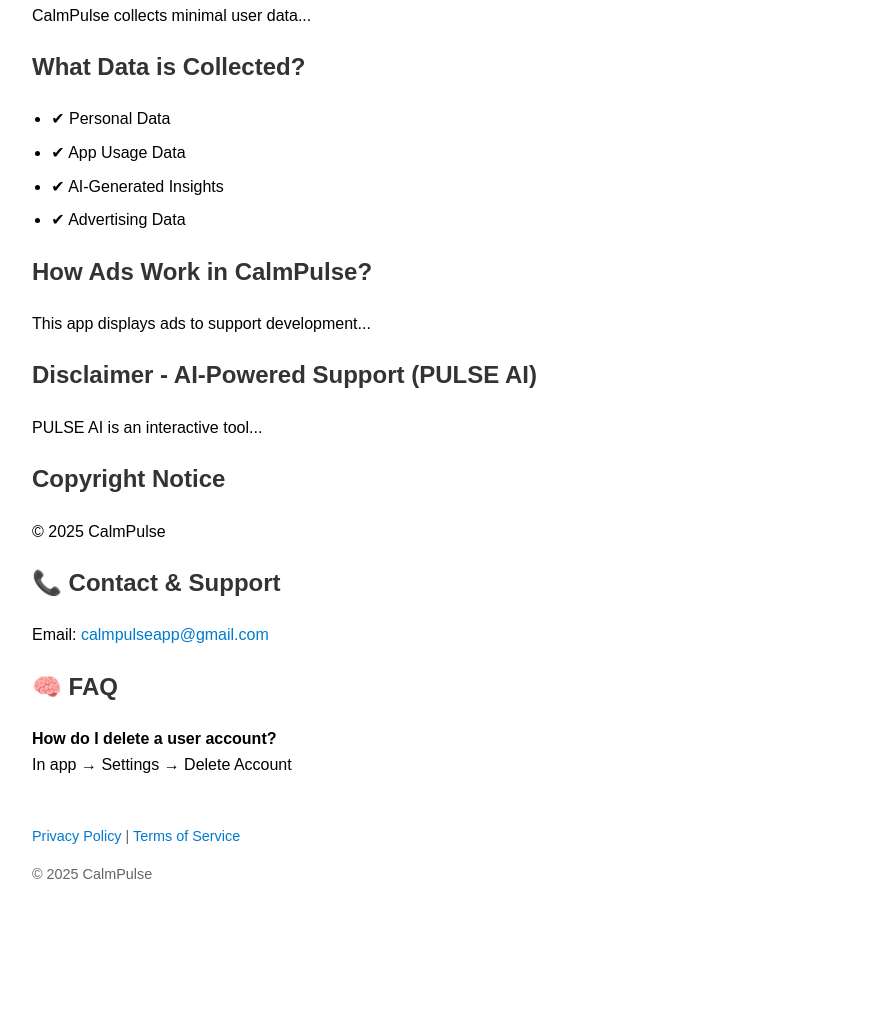
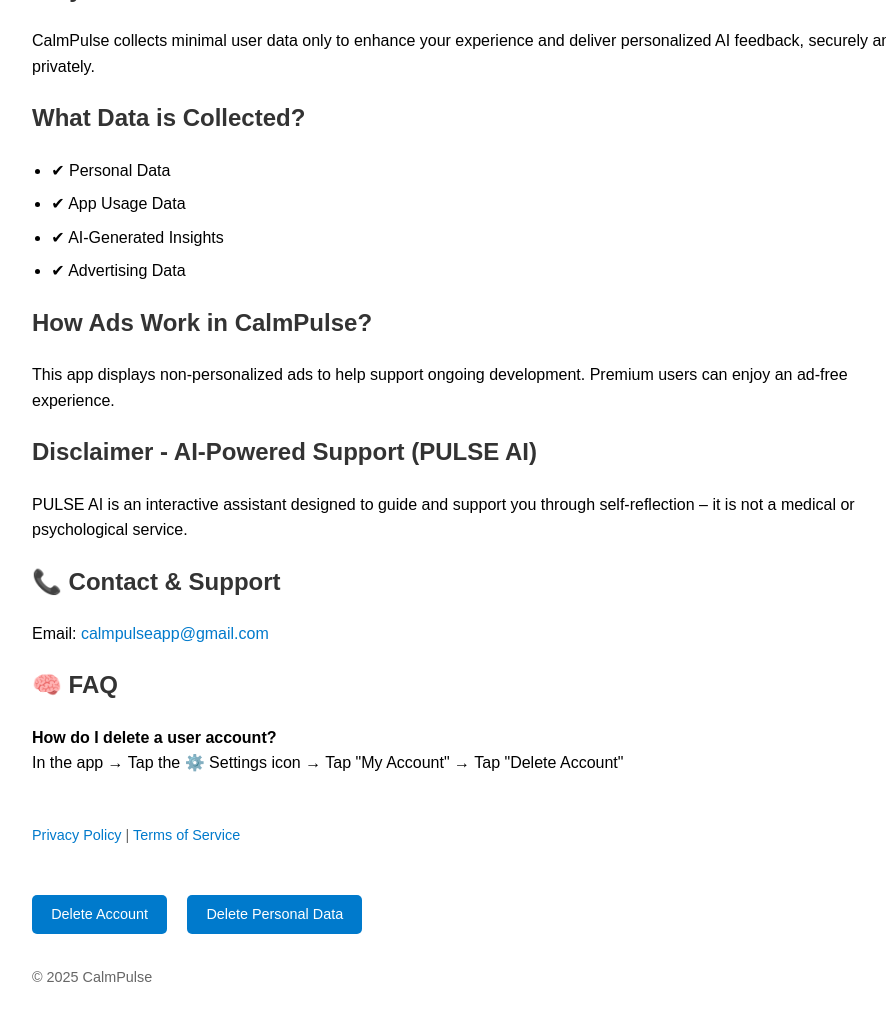
Before and after one commit to noamtzur22/calmpulseapp.github.io, a plain HTML site: page index.html in a window 1280 px wide. Shown: the part 599-1620 px from the top of the page, without its empty margins (0-886 px from the left). Before the commit the page ends 1517 px from the top, so only its background shows below. Drawn offline with Linux system fonts and the light colour scheme.

Commit message:
Update index.html

```diff
--- a/index.html
+++ b/index.html
@@ -5,20 +5,52 @@
   <title>CalmPulse</title>
   <meta name="viewport" content="width=device-width, initial-scale=1">
   <style>
-    body { font-family: Arial, sans-serif; margin: 2rem; line-height: 1.6; max-width: 900px; }
-    h1, h2 { color: #333; }
-    ul { padding-left: 1.2em; }
-    li { margin-bottom: 0.5em; }
-    a { color: #007acc; text-decoration: none; }
-    footer { margin-top: 3rem; font-size: 0.9rem; color: #666; }
-    hr { margin: 2rem 0; }
+    body {
+      font-family: Arial, sans-serif;
+      margin: 2rem;
+      line-height: 1.6;
+      max-width: 900px;
+    }
+    h1, h2 {
+      color: #333;
+    }
+    ul {
+      padding-left: 1.2em;
+    }
+    li {
+      margin-bottom: 0.5em;
+    }
+    a {
+      color: #007acc;
+      text-decoration: none;
+    }
+    .button-link {
+      display: inline-block;
+      margin-top: 1rem;
+      margin-right: 1rem;
+      padding: 0.5rem 1.2rem;
+      background-color: #007acc;
+      color: white;
+      border-radius: 5px;
+      text-align: center;
+    }
+    footer {
+      margin-top: 3rem;
+      font-size: 0.9rem;
+      color: #666;
+    }
+    hr {
+      margin: 2rem 0;
+    }
   </style>
 </head>
 <body>
   <h1>Welcome to CalmPulse – Your AI-Powered Companion for Mindfulness</h1>
-  <p>💡 CalmPulse is a lifestyle and wellness app...</p>
+  <p>💡 CalmPulse is a lifestyle and wellness app that helps you manage stress, reflect, and grow through AI-powered support.</p>
+
   <h2>What is CalmPulse?</h2>
-  <p>💡 CalmPulse is an AI-powered wellness app designed...</p>
+  <p>💡 CalmPulse is an AI-powered wellness app designed to support mental clarity, emotional balance, and relaxation through guided experiences.</p>
+
   <h2>What Can You Do with CalmPulse?</h2>
   <ul>
     <li>✔ AI-Powered Chatbot (PULSE AI)</li>
@@ -27,8 +59,10 @@
     <li>✔ Personalized Insights</li>
     <li>✔ Background Music & Soundscapes</li>
   </ul>
+
   <h2>Why Does CalmPulse Collect Your Data?</h2>
-  <p>CalmPulse collects minimal user data...</p>
+  <p>CalmPulse collects minimal user data only to enhance your experience and deliver personalized AI feedback, securely and privately.</p>
+
   <h2>What Data is Collected?</h2>
   <ul>
     <li>✔ Personal Data</li>
@@ -36,19 +70,28 @@
     <li>✔ AI-Generated Insights</li>
     <li>✔ Advertising Data</li>
   </ul>
+
   <h2>How Ads Work in CalmPulse?</h2>
-  <p>This app displays ads to support development...</p>
+  <p>This app displays non-personalized ads to help support ongoing development. Premium users can enjoy an ad-free experience.</p>
+
   <h2>Disclaimer - AI-Powered Support (PULSE AI)</h2>
-  <p>PULSE AI is an interactive tool...</p>
-  <h2>Copyright Notice</h2>
-  <p>© 2025 CalmPulse</p>
+  <p>PULSE AI is an interactive assistant designed to guide and support you through self-reflection – it is not a medical or psychological service.</p>
+
   <h2>📞 Contact & Support</h2>
   <p>Email: <a href="mailto:calmpulseapp@gmail.com">calmpulseapp@gmail.com</a></p>
+
   <h2>🧠 FAQ</h2>
-  <p><strong>How do I delete a user account?</strong><br>In app → Settings → Delete Account</p>
+  <p><strong>How do I delete a user account?</strong><br>In the app → Tap the ⚙️ Settings icon → Tap "My Account" → Tap "Delete Account"</p>
+
   <footer>
     <p><a href="policies/privacy-policy.html">Privacy Policy</a> | <a href="policies/terms-of-service.html">Terms of Service</a></p>
-    <p>© 2025 CalmPulse</p>
+
+    <div style="margin-top: 2rem;">
+      <a class="button-link" href="policies/delete-account.html">Delete Account</a>
+      <a class="button-link" href="policies/delete-data.html">Delete Personal Data</a>
+    </div>
+
+    <p style="margin-top: 2rem;">© 2025 CalmPulse</p>
   </footer>
 </body>
 </html>
```
